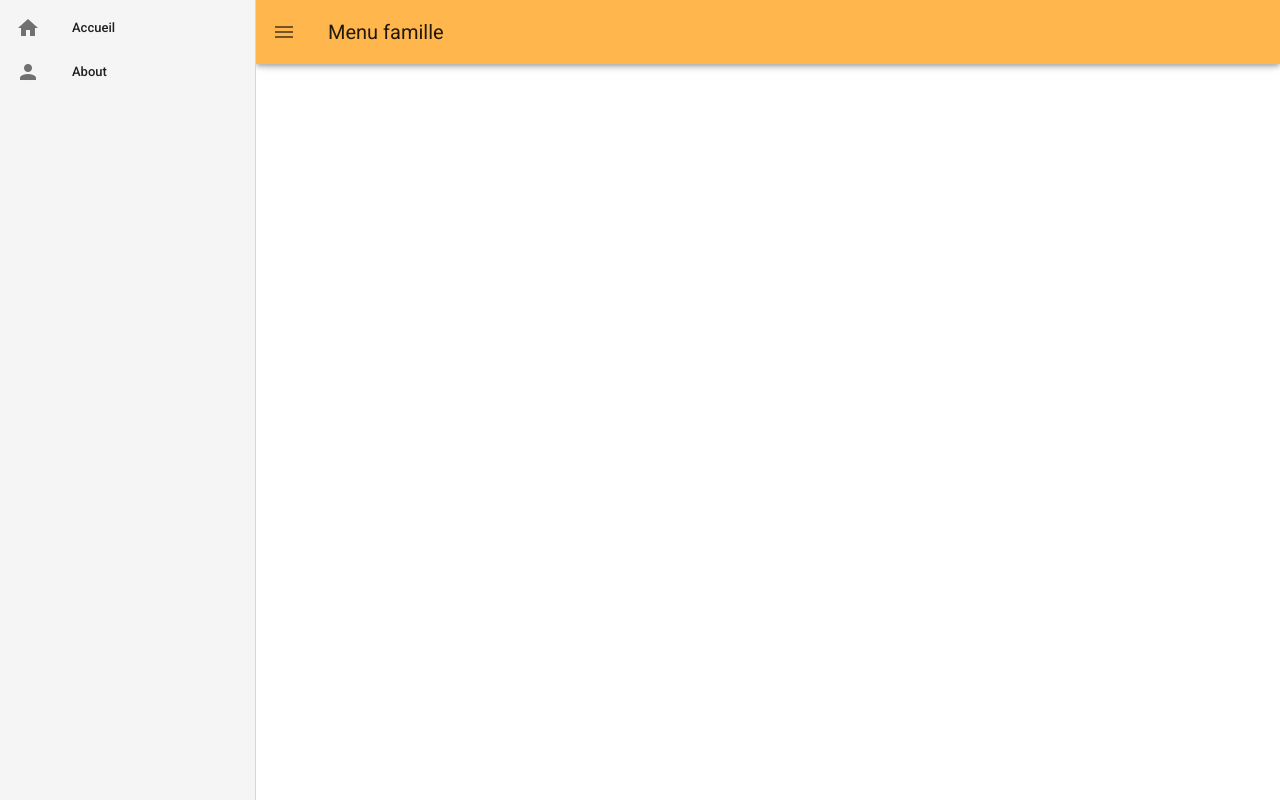
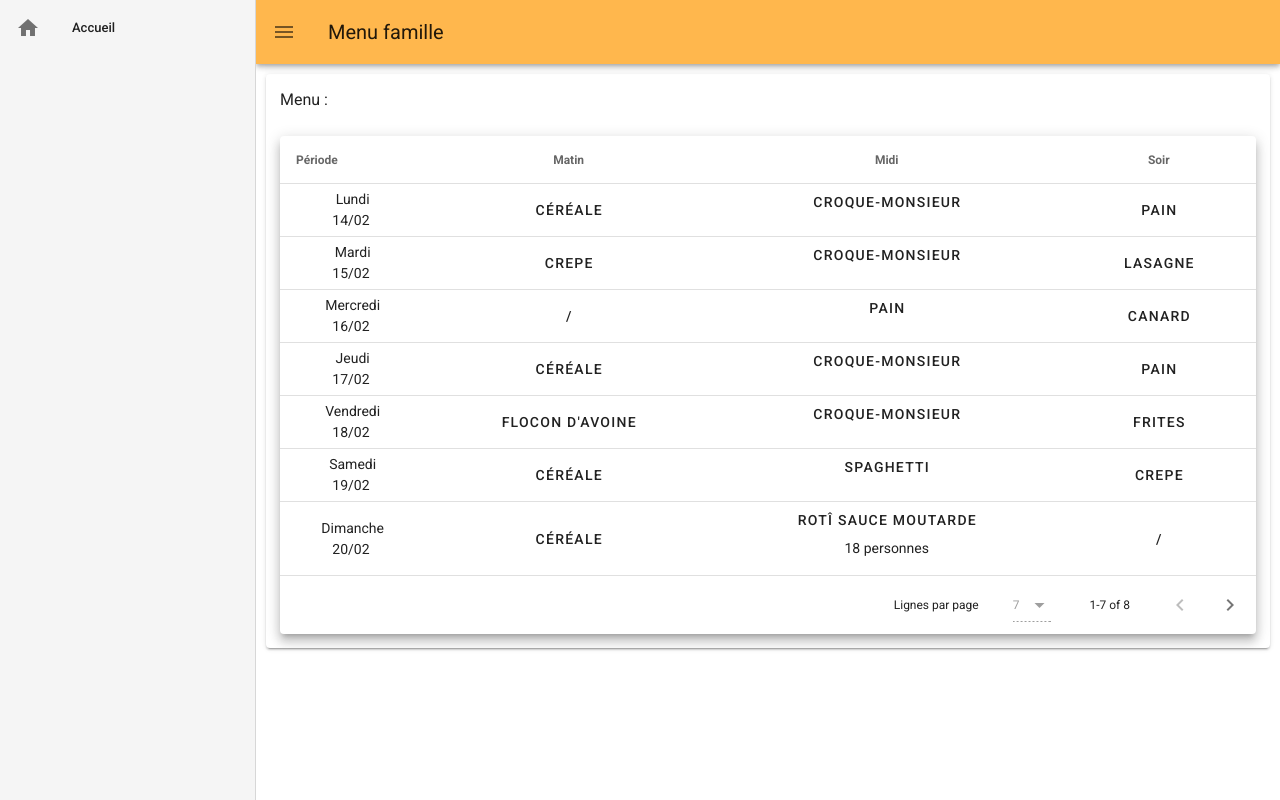
Before and after one commit to dorineT/MDL-MenuFamille, a Vue app in the folder front/menufamille/: page /menuModification in a window 1280 px wide. Built offline with nearby package versions, Linux system fonts and the light colour scheme.

Commit message:
routing avec params + affichage calendrier

```diff
--- a/front/menufamille/src/App.vue
+++ b/front/menufamille/src/App.vue
@@ -20,12 +20,6 @@
             <v-list-item-title>Accueil</v-list-item-title>
           </v-list-item>
 
-          <v-list-item to="/about">
-            <v-list-item-icon>
-              <v-icon>mdi-account</v-icon>
-            </v-list-item-icon>
-            <v-list-item-title>About</v-list-item-title>
-          </v-list-item>
         </v-list-item-group>
       </v-list>
     </v-navigation-drawer>
--- /dev/null
+++ b/front/menufamille/src/components/CalendarModificationMenu.vue
@@ -0,0 +1,131 @@
+<template>
+
+  <div style="margin: 4px">
+      Menu : {{periodeMenu}}
+      <br><br>
+        <v-data-table
+            :headers="headers"
+            :items="items"
+            class="elevation-8"
+            disable-sort
+            mobile-breakpoint="0"
+            :footer-props="{
+              'disable-items-per-page':true,
+              itemsPerPage:7,
+              'items-per-page-options': [7,14],
+              'items-per-page-text':'Lignes par page',
+            }"
+        >
+
+
+          <template v-slot:item="{ item }">
+            <tr>
+              <td class="tdplat"> {{ item.name }} </td>
+              <td class="tdplat"> <v-btn text @click="goToRecette(item.Matin)">{{ item.Matin }} </v-btn></td>
+              <td class="tdplat">
+                <v-btn text @click="goToRecette(item.Midi)">{{ item.Midi }}</v-btn>
+                <p>{{item.MidiDesc}}</p>
+              </td>
+              <td class="tdplat"> <v-btn text @click="goToRecette(item.Soir)">{{ item.Soir }} </v-btn> </td>
+            </tr>
+          </template>
+
+        </v-data-table>
+    </div>
+
+</template>
+
+<script>
+  export default {
+    props:['periodeMenu'],
+    data () {
+      return {
+        headers: [
+          {
+            text: 'Période',
+            align: 'start',
+            value: 'name',
+          },
+          { text: 'Matin', align: 'center',value: 'Matin' },
+          { text: 'Midi',align: 'center', value: 'Midi' },
+          { text: 'Soir',align: 'center', value: 'Soir' },
+        ],
+        items: [
+          {
+            name: 'Lundi \n14/02',
+            Matin: 'céréale',
+            Midi: 'croque-monsieur',
+            Soir: 'pain',
+          },
+          {
+            name: 'Mardi \n15/02',
+            Matin: 'crepe',
+            Midi: 'croque-monsieur',
+            Soir: 'lasagne',
+
+          },
+          {
+            name: 'Mercredi \n16/02',
+            Matin: '/',
+            Midi: 'pain',
+            Soir: 'canard',
+
+          },
+          {
+            name: 'Jeudi \n17/02',
+            Matin: 'céréale',
+            Midi: 'croque-monsieur',
+            Soir: 'pain',
+
+          },
+          {
+            name: 'Vendredi \n18/02',
+            Matin: 'flocon d\'avoine',
+            Midi: 'croque-monsieur',
+            Soir: 'frites',
+
+          },
+          {
+            name: 'Samedi \n19/02',
+            Matin: 'céréale',
+            Midi: 'spaghetti',
+            Soir: 'crepe',
+
+          },
+          {
+            name: 'Dimanche \n20/02',
+            Matin: 'céréale',
+            Midi: 'rotî sauce moutarde',
+            MidiDesc:'18 personnes',
+            Soir: '/',
+
+          },
+          {
+            name: 'Lundi \n21/02',
+            Matin: 'céréale',
+            Midi: 'rotî sauce moutarde',
+            MidiDesc: '18 personnes',
+            Soir: '/',
+
+          }
+        ]
+      }
+    },
+
+    methods:{
+      goToRecette(text){
+          alert('click ' + text)
+        },
+    }
+}
+</script>
+
+
+<style lang="sass">
+
+.v-data-table
+  white-space: pre-wrap
+
+.tdplat
+  text-align: center
+</style>
--- a/front/menufamille/src/router/index.js
+++ b/front/menufamille/src/router/index.js
@@ -11,12 +11,16 @@ const routes = [
     component: Home
   },
   {
-    path: '/about',
-    name: 'About',
+    path: '/menuModification',
+    name: 'MenuModification',
     // route level code-splitting
     // this generates a separate chunk (about.[hash].js) for this route
     // which is lazy-loaded when the route is visited.
-    component: () => import(/* webpackChunkName: "about" */ '../views/About.vue')
+    component: () => import(/* webpackChunkName: "about" */ '../views/MenuModification.vue'),
+    props: true,
+    /*props(route) {
+      return { id: route.query.id}
+    }*/
   }
 ]
 
--- a/front/menufamille/src/views/About.vue
+++ /dev/null
@@ -1,6 +0,0 @@
-<template>
-  <div class="about">
-    <h1>This is an about page</h1>
-    <v-btn>Bouton  vuetify !</v-btn>
-  </div>
-</template>
--- a/front/menufamille/src/views/Home.vue
+++ b/front/menufamille/src/views/Home.vue
@@ -49,7 +49,7 @@
                 :key="i"
               >
                 <v-list-item-content>
-                  <v-list-item-title v-text="item"></v-list-item-title>
+                  <v-list-item-title @click="goToModificationMenu(i, item)" v-text="item"></v-list-item-title>
                 </v-list-item-content>
               </v-list-item>
             </v-list-item-group>
@@ -76,6 +76,12 @@
         menuToValide: ['21/02 - 27/02','28/02 - 6/03'],
         menuToSuggest: ['7/03 - 13/03 ']
       }
+    },
+
+    methods:{
+      goToModificationMenu(key , item){
+        this.$router.push({name:'MenuModification', query: {id: key, periode: item}});
+      }
     }
   }
 </script>
--- /dev/null
+++ b/front/menufamille/src/views/MenuModification.vue
@@ -0,0 +1,39 @@
+<template>
+    <v-card
+        class="cardmargin"
+    >
+    <calendar-modification-menu
+      :periodeMenu="periode"
+    ></calendar-modification-menu>
+    </v-card>
+</template>
+
+
+<script>
+import CalendarModificationMenu from '../components/CalendarModificationMenu.vue'
+export default {
+  name: 'MenuModification',
+
+  components: {
+    CalendarModificationMenu
+  },
+
+  data (){
+    return{
+      periode: null,
+      idPeriode: null
+    }
+  },
+  mounted(){
+    console.log(this.$route.query.id + ' ' + this.$route.query.periode )
+    this.idPeriode = this.$route.query.id
+    this.periode = this.$route.query.periode
+  }
+}
+</script>
+
+<style lang="sass">
+.cardmargin
+  margin: 10px
+  padding: 10px
+</style>
```
